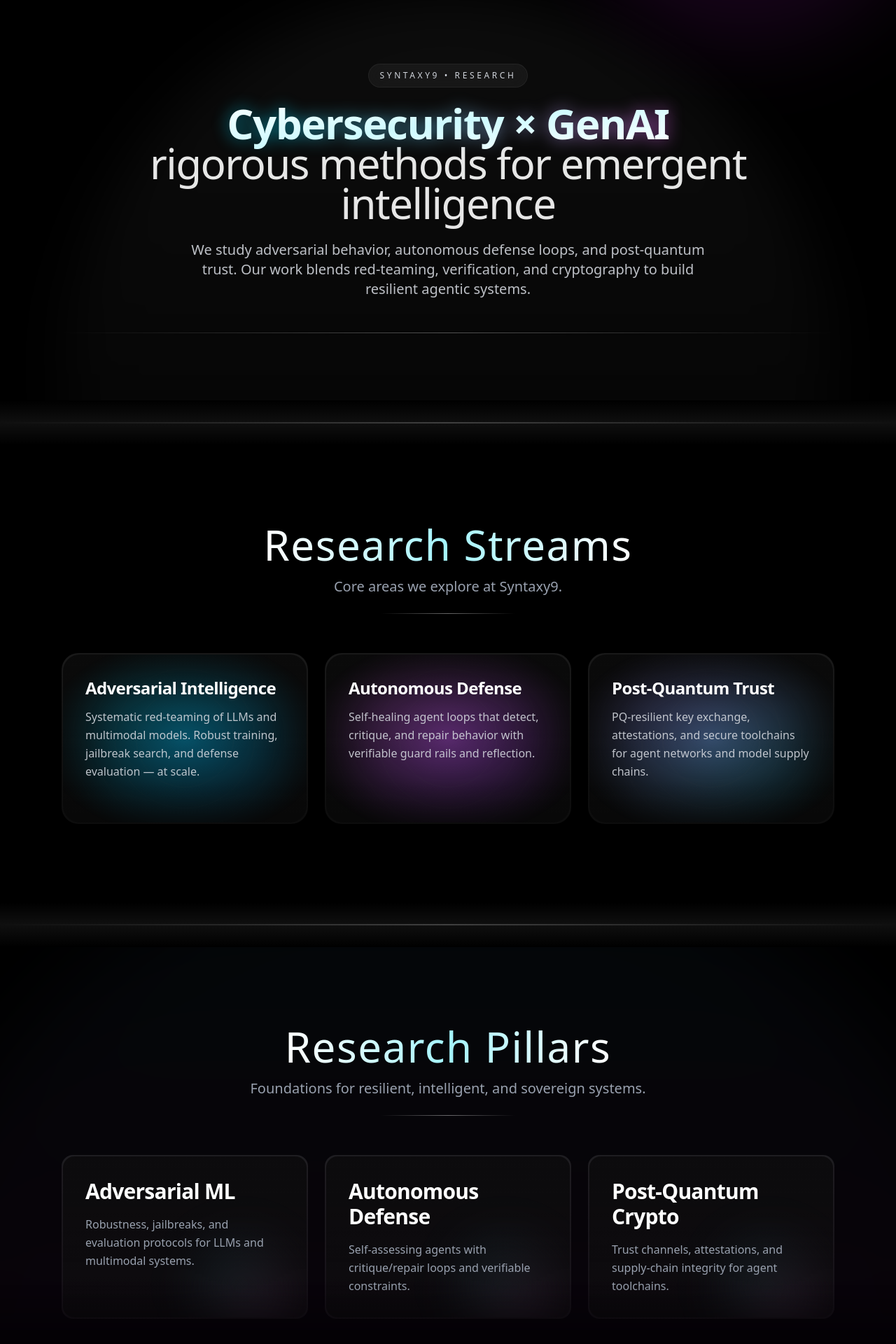
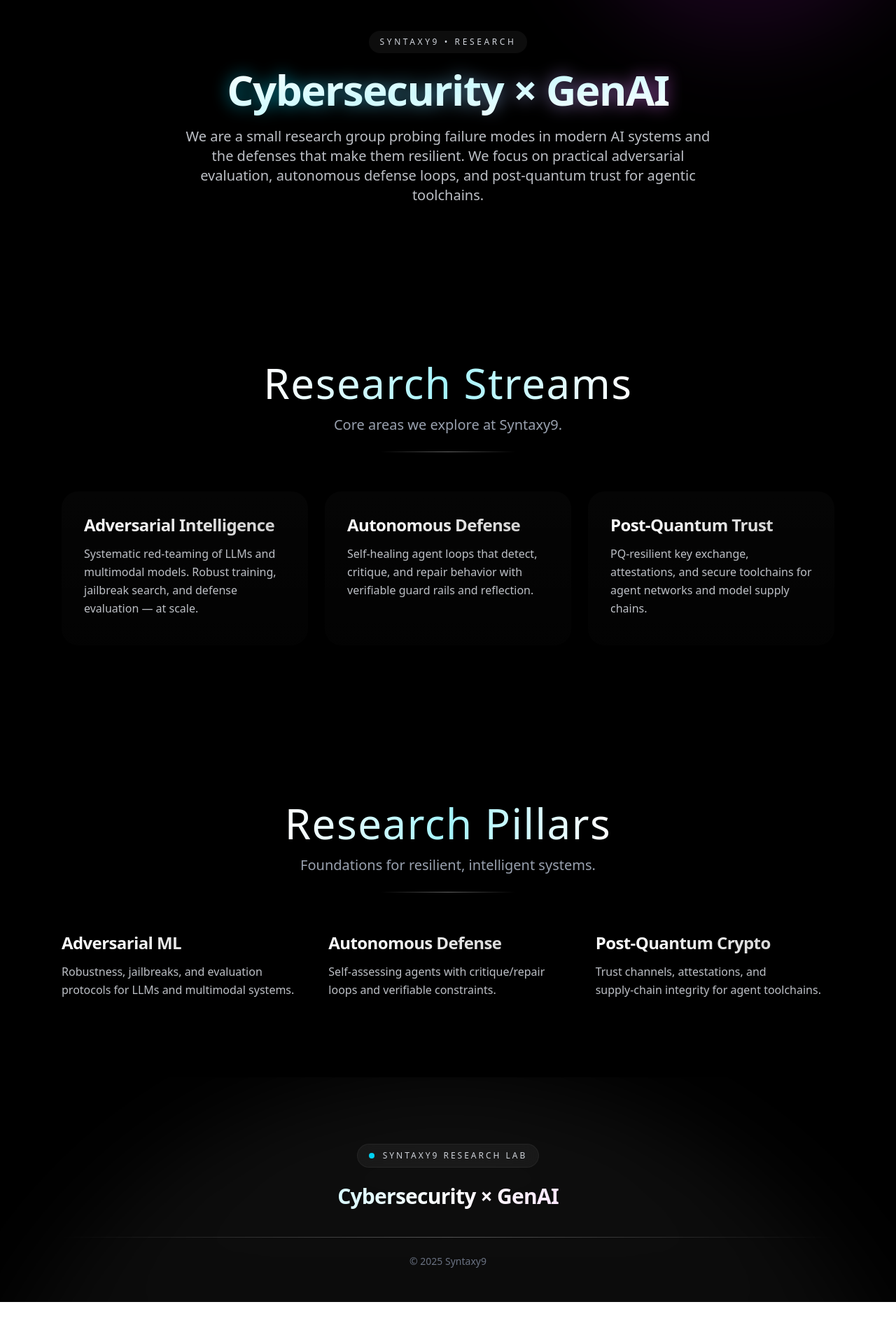
Before and after one commit to 0xMarcio/syntax9.ai, a React (Vite) app: page / in a window 1280 px wide. Shown: the part 868-2788 px from the top of the page at 70% size. After the commit the page ends 2728 px from the top, so only its background shows below. Built offline with nearby package versions, Linux system fonts and the light colour scheme.

Commit message:
style: remove visual borders/lines; simplify sections; typographic, borderless layout; refine manifesto copy; remove accent rings; delete Divider

```diff
--- a/App.tsx
+++ b/App.tsx
@@ -1,5 +1,4 @@
 import Background from './components/Background'
-import Divider from './components/Divider'
 import Hero from './components/Hero'
 import Manifesto from './components/Manifesto'
 import Projects from './components/Projects'
@@ -11,11 +10,8 @@
     <div className="dark min-h-screen bg-black text-white overflow-x-hidden relative">
       <Background />
       <Hero />
-      <Divider />
       <Manifesto />
-      <Divider />
       <Projects />
-      <Divider />
       <Research />
       <Footer />
     </div>
--- a/components/Divider.tsx
+++ /dev/null
@@ -1,8 +0,0 @@
-export default function Divider() {
-  return (
-    <div className="relative h-16 select-none" aria-hidden>
-      <div className="absolute inset-0 bg-gradient-to-b from-transparent via-white/[0.06] to-transparent" />
-      <div className="absolute left-0 right-0 top-1/2 -translate-y-1/2 h-px bg-gradient-to-r from-transparent via-white/40 to-transparent" />
-    </div>
-  )
-}
--- a/components/Hero.tsx
+++ b/components/Hero.tsx
@@ -36,7 +36,7 @@
     <section className="relative min-h-screen flex items-center justify-center overflow-hidden bg-black/0 select-none">
 
       <div ref={wrapRef} className="relative z-10 text-center px-6 will-change-transform" style={{ transform: 'perspective(1200px) rotateX(var(--rx, 0)) rotateY(var(--ry, 0))' }}>
-        <div className="inline-flex items-center gap-3 px-4 py-2 rounded-full bg-white/5 backdrop-blur-md ring-1 ring-white/10 mb-6">
+        <div className="inline-flex items-center gap-3 px-4 py-2 rounded-full bg-white/5 backdrop-blur-md mb-6">
           <span className="inline-block w-2 h-2 rounded-full bg-cyan-400 animate-pulse shadow-[0_0_20px_2px_rgba(56,189,248,0.6)]" />
           <span className="text-xs tracking-[0.25em] text-gray-300 uppercase">Cybersecurity × GenAI Research</span>
         </div>
@@ -67,12 +67,6 @@
         </div>
       </div>
 
-      {/* accent rings */}
-      <div className="pointer-events-none absolute inset-0 -z-10" aria-hidden>
-        <div className="absolute left-1/2 top-[20%] -translate-x-1/2 w-[60vmin] h-[60vmin] rounded-full border border-white/10" style={{ filter: 'drop-shadow(0 0 40px rgba(59,130,246,0.25))' }} />
-        <div className="absolute left-[20%] top-[35%] w-[30vmin] h-[30vmin] rounded-full border border-white/10" />
-        <div className="absolute right-[18%] top-[28%] w-[22vmin] h-[22vmin] rounded-full border border-white/10" />
-      </div>
       <ScrollCue />
     </section>
   )
--- a/components/Manifesto.tsx
+++ b/components/Manifesto.tsx
@@ -1,17 +1,13 @@
 export default function Manifesto() {
   return (
-    <section className="relative py-24 bg-black/0 overflow-hidden select-none">
-      <div className="absolute inset-0 pointer-events-none" aria-hidden>
-        <div className="absolute left-1/2 -translate-x-1/2 top-0 w-[1100px] h-[1100px] rounded-full bg-gradient-to-b from-white/[0.05] to-transparent blur-2xl" />
-      </div>
-
+    <section className="relative py-28 bg-black/0 overflow-hidden select-none">
       <div className="relative max-w-6xl mx-auto px-6">
         <div className="text-center">
-          <p className="inline-flex items-center gap-2 px-4 py-2 rounded-full bg-white/5 backdrop-blur-md ring-1 ring-white/10 text-xs tracking-[0.3em] uppercase text-gray-300">
+          <p className="inline-flex items-center gap-2 px-4 py-2 rounded-full bg-white/5 backdrop-blur-md text-xs tracking-[0.3em] uppercase text-gray-300">
             Syntaxy9 • Research
           </p>
 
-          <h2 className="mt-6 text-[8vw] md:text-6xl font-black leading-[0.95] tracking-tight">
+          <h2 className="mt-6 text-[9vw] md:text-6xl font-black leading-[0.95] tracking-tight">
             <span className="relative inline-block">
               <span className="absolute inset-0 bg-gradient-to-r from-cyan-400 via-sky-300 to-fuchsia-400 bg-clip-text text-transparent blur-md opacity-60" aria-hidden>
                 Cybersecurity × GenAI
@@ -20,19 +16,12 @@
                 Cybersecurity × GenAI
               </span>
             </span>
-            <br />
-            <span className="text-white/90 font-extralight">
-              rigorous methods for emergent intelligence
-            </span>
           </h2>
 
           <p className="mt-6 text-lg md:text-xl text-gray-300/90 max-w-3xl mx-auto">
-            We study adversarial behavior, autonomous defense loops, and post‑quantum trust. Our work blends
-            red‑teaming, verification, and cryptography to build resilient agentic systems.
+            We are a small research group probing failure modes in modern AI systems and the defenses that make them resilient. We focus on practical adversarial evaluation, autonomous defense loops, and post‑quantum trust for agentic toolchains.
           </p>
         </div>
-
-        <div className="mt-12 h-px w-full bg-gradient-to-r from-transparent via-white/30 to-transparent" />
       </div>
     </section>
   )
--- a/components/Projects.tsx
+++ b/components/Projects.tsx
@@ -49,25 +49,22 @@
 
         <div className="grid md:grid-cols-3 gap-6">
           {streams.map((s) => (
-            <article key={s.k} className="group relative rounded-3xl p-0.5 bg-gradient-to-b from-white/10 to-white/5 overflow-hidden will-change-transform">
-              {/* luminous frame */}
-              <div className={`absolute -inset-[1px] rounded-3xl opacity-0 group-hover:opacity-100 transition-opacity duration-700 bg-gradient-to-r ${s.accent}`} style={{ filter: 'blur(6px)' }} />
+            <article key={s.k} className="group relative rounded-3xl overflow-hidden">
+              <div className="absolute inset-0 bg-gradient-to-b from-white/[0.02] to-white/[0.01]" />
+              <div className="absolute -inset-20 opacity-20 blur-2xl" style={{ background: `radial-gradient(60%_60%_at_50%_40%, rgba(255,255,255,.12), transparent)` }} />
 
-              <div className="relative rounded-3xl bg-gradient-to-b from-black/60 to-black/40 p-8 min-h-[240px] isolate">
-                <Viz accent={s.accent} />
-                <div className="relative z-10">
-                  <h3 className="text-2xl font-semibold text-white tracking-tight">{s.title}</h3>
-                  <p className="mt-3 text-gray-300/90 leading-relaxed">{s.blurb}</p>
-                </div>
+              <div className="relative p-8 min-h-[220px]">
+                <h3 className="text-2xl font-semibold tracking-tight bg-gradient-to-r from-white to-white/80 bg-clip-text text-transparent">
+                  {s.title}
+                </h3>
+                <p className="mt-3 text-gray-300/90 leading-relaxed max-w-prose">
+                  {s.blurb}
+                </p>
               </div>
             </article>
           ))}
         </div>
       </div>
-
-      <style dangerouslySetInnerHTML={{ __html: `
-        @keyframes ring { from { transform: rotate(0deg) } to { transform: rotate(360deg) } }
-      ` }} />
     </section>
   )
 }
--- a/components/Research.tsx
+++ b/components/Research.tsx
@@ -9,46 +9,22 @@
 export default function Research() {
   return (
     <section id="research" className="relative py-28 bg-black overflow-hidden">
-      <div className="absolute inset-0 pointer-events-none opacity-40" aria-hidden>
-        <div className="absolute -top-40 left-1/2 -translate-x-1/2 w-[1600px] h-[1600px] rounded-full bg-gradient-to-b from-cyan-500/10 via-fuchsia-500/10 to-transparent blur-3xl" />
-      </div>
+      <div className="relative max-w-6xl mx-auto px-6">
+        <SectionHeader title="Research Pillars" subtitle="Foundations for resilient, intelligent systems." />
 
-      <div className="relative max-w-6xl mx-auto px-6">
-        <SectionHeader title="Research Pillars" subtitle="Foundations for resilient, intelligent, and sovereign systems." />
-
-        <div className="grid md:grid-cols-3 gap-6">
-          {pillars.map((p, i) => (
-            <article key={p.k} className="group relative rounded-2xl p-0.5 bg-gradient-to-b from-white/10 to-white/5 will-change-transform">
-              {/* spectral border */}
-              <div className="absolute -inset-[1px] rounded-2xl opacity-0 group-hover:opacity-100 transition-opacity duration-700" style={{
-                background: 'conic-gradient(from 140deg at 50% 50%, rgba(34,211,238,.25), rgba(168,85,247,.25), rgba(59,130,246,.25), rgba(34,211,238,.25))',
-                filter: 'blur(8px)'
-              }} />
-              <div className="relative h-full rounded-2xl bg-gradient-to-b from-black/60 to-black/40 p-8 overflow-hidden">
-                {/* corner glow */}
-                <div className="absolute right-6 -bottom-6 w-32 h-32 rounded-full bg-gradient-to-br from-cyan-400/20 via-white/5 to-fuchsia-400/20 blur-2xl" />
-                <h3 className="relative z-10 text-2xl md:text-3xl font-semibold text-white mb-4 tracking-tight">{p.title}</h3>
-                <p className="relative z-10 text-gray-400 leading-relaxed">{p.desc}</p>
-
-                {/* micro grid */}
-                <div className="absolute inset-0 opacity-20 [mask-image:radial-gradient(50%_50%_at_50%_50%,black,transparent)]">
-                  <svg className="absolute inset-0 w-full h-full" xmlns="http://www.w3.org/2000/svg">
-                    <defs>
-                      <pattern id={`grid-${i}`} width="32" height="32" patternUnits="userSpaceOnUse">
-                        <path d="M 32 0 L 0 0 0 32" fill="none" stroke="rgba(255,255,255,.08)" strokeWidth="1" />
-                      </pattern>
-                    </defs>
-                    <rect width="100%" height="100%" fill={`url(#grid-${i})`} />
-                  </svg>
-                </div>
-              </div>
-            </article>
+        <div className="grid md:grid-cols-3 gap-10 mt-8">
+          {pillars.map((p) => (
+            <div key={p.k} className="relative">
+              <h3 className="text-xl md:text-2xl font-semibold tracking-tight bg-gradient-to-r from-white to-white/80 bg-clip-text text-transparent">
+                {p.title}
+              </h3>
+              <p className="mt-3 text-gray-300/90 leading-relaxed max-w-prose">
+                {p.desc}
+              </p>
+            </div>
           ))}
         </div>
       </div>
-
-      {/* soft edges */}
-      <div className="absolute bottom-0 left-0 right-0 h-40 bg-gradient-to-t from-black to-transparent pointer-events-none" />
     </section>
   )
 }
--- a/index.css
+++ b/index.css
@@ -121,10 +121,5 @@
 }
 
 @layer base {
-  * {
-    @apply border-border outline-ring/50;
-  }
-  body {
-    @apply bg-background text-foreground;
-  }
+  body { @apply bg-background text-foreground; }
 }
```
